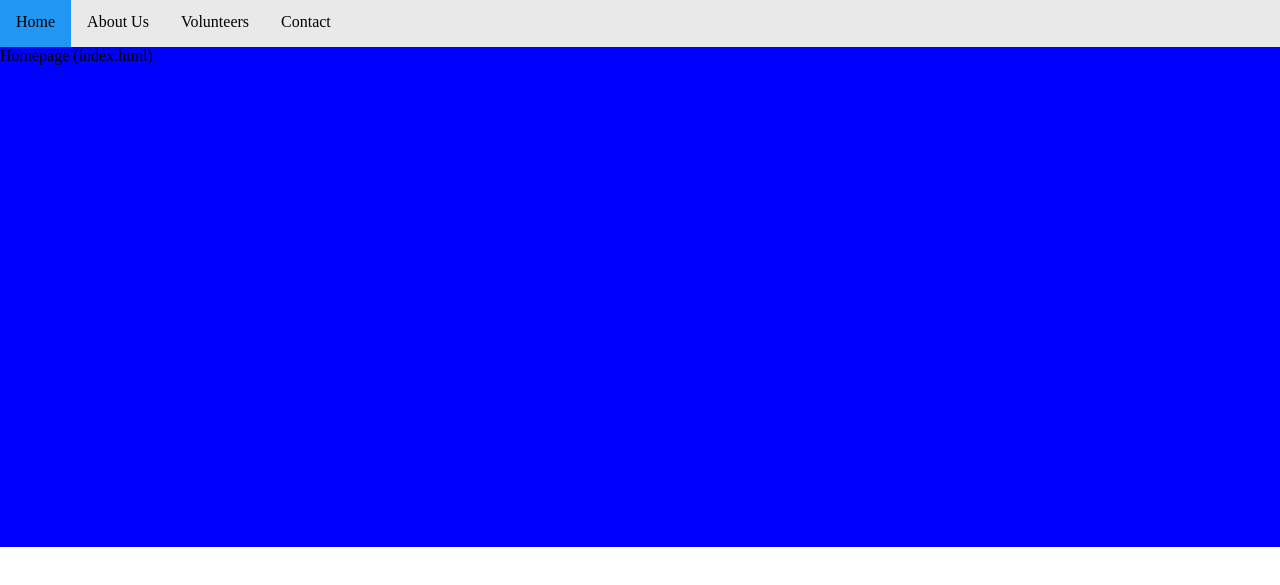
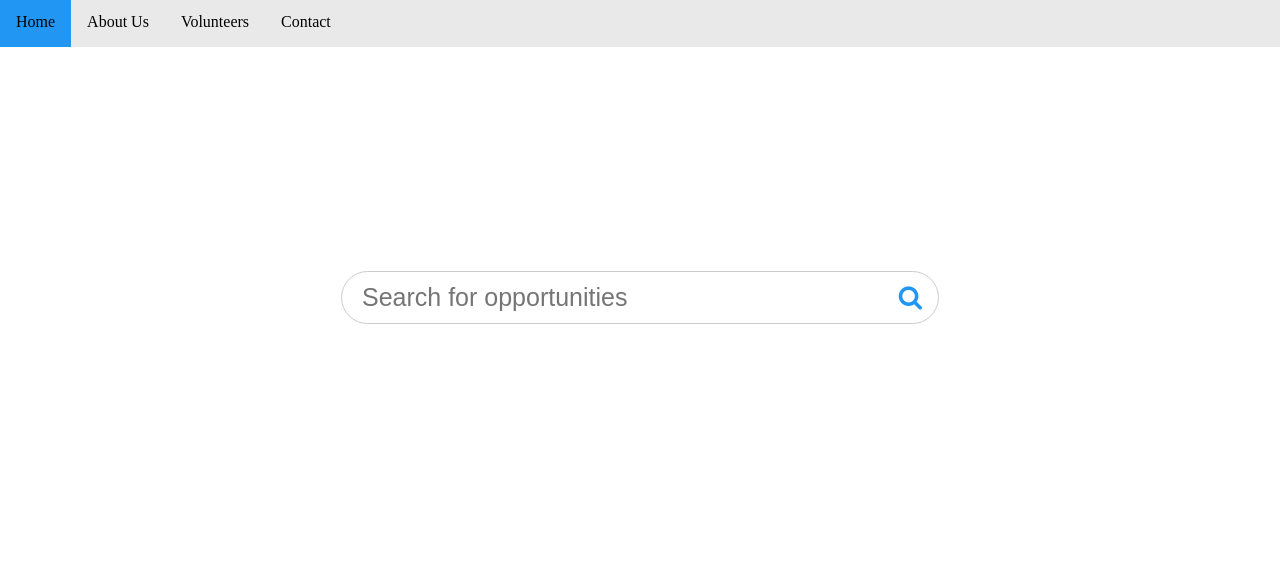
Before and after one commit to erch1997/comp-1930-final-project, a plain HTML site: page html/index.html in a window 1280 px wide. Shown: the part 103-688 px from the top of the page. Drawn offline with nearby package versions, Linux system fonts and the light colour scheme.

Commit message:
Made changes to home page (index.html)
Added a search bar to the home page and changed the style up.

```diff
--- a/css/project.css
+++ b/css/project.css
@@ -45,9 +45,48 @@ body {
   background-color: blue;
 }
 
+/*
+----- Homepage Stylings -----
+*/
+
 .homepage_content {
   grid-area: 3/1/4/3;
-  background-color: blue;
+  background-color: white;
+  display: flex;
+  align-items: center;
+  justify-content: center;
+}
+
+form.home-search {
+  flex-basis: 45%;
+  background-color: white;
+  padding: 10px;
+  border-radius: 50px;
+  border: 1px solid #ccc;
+}
+
+form.home-search:hover {
+  box-shadow: 0px 0px 10px #b3b3b3;
+  transform: scale(1.0005);
+}
+
+form.home-search input[type=text] {
+  padding-left: 10px;
+  font-size: 25px;
+  border: 0px solid grey;
+  border-radius: 10px;
+  background: white;
+  width: 85%;
+}
+
+form.home-search button {
+  float: right;
+  background: white;
+  color: #2196f3;
+  font-size: 25px;
+  border: 0px solid grey;
+  border-left: none;
+  cursor: pointer;
 }
 
 /*
--- a/html/index.html
+++ b/html/index.html
@@ -39,7 +39,10 @@
 
         <!-- CONTENT -->
         <article class="homepage_content">
-            Homepage (index.html)
+          <form class="home-search" action="action_page.php">
+            <input type="text" placeholder="Search for opportunities" name="search">
+            <button type="submit"><i class="fa fa-search"></i></button>
+          </form>
         </article>
 
     </div>
```
